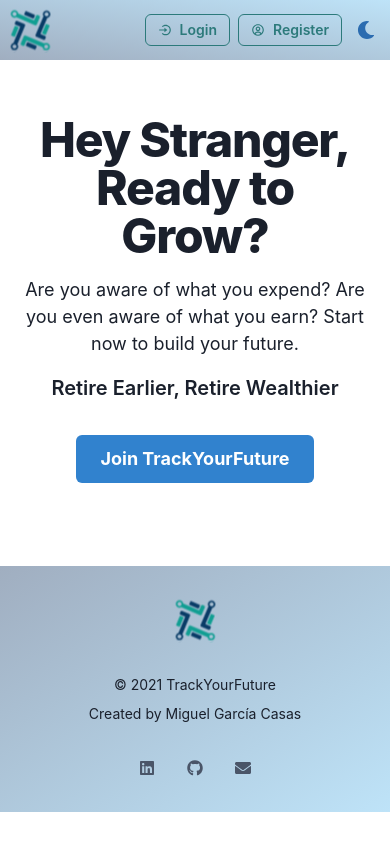
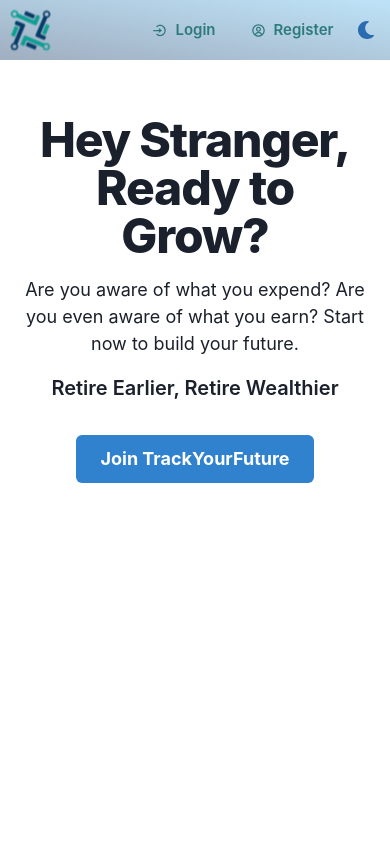
Before and after one commit to Miguel-g-c/TrackYourFuture, a React (Create React App) app in the folder tyf-ui/: page / in a window 390 px wide. Shown: the top 844 px of the page. Built offline with nearby package versions, Linux system fonts and the light colour scheme; the HTML template or start-up script is replaced by a standard one.

Commit message:
Re-style footer and navbar components

```diff
--- a/tyf-ui/src/App.js
+++ b/tyf-ui/src/App.js
@@ -41,12 +41,7 @@ function App() {
     <Router>
       <ChakraProvider theme={theme}>
         <Navbar user={user} handleLogout={handleLogout} handleOpen={onOpen} />
-        <Box
-          className="main"
-          textAlign="center"
-          fontSize="xl"
-          minH={{ base: '60vh', md: '75vh', lg: '85vh' }}
-        >
+        <Box className="main" textAlign="center" fontSize="xl" minH="100vh">
           <Sidebar isOpen={isOpen} onClose={onClose} />
           <Switch>
             <Route path="/login">
--- a/tyf-ui/src/components/Footer.css
+++ b/tyf-ui/src/components/Footer.css
@@ -1,13 +1,5 @@
 footer {
-  position: fixed;
+  position: static;
   bottom: 0;
   width: 100%;
 }
-
-@media (max-width: 600px) {
-  footer {
-    position: static;
-    bottom: 0;
-    width: 100%;
-  }
-}
--- a/tyf-ui/src/components/Navbar.js
+++ b/tyf-ui/src/components/Navbar.js
@@ -1,6 +1,6 @@
-import React from 'react'
+import React, { useState, useEffect } from 'react'
 import PropTypes from 'prop-types'
-import { Link, NavLink } from 'react-router-dom'
+import { Link, NavLink, useLocation } from 'react-router-dom'
 import {
   Flex,
   Box,
@@ -22,6 +22,22 @@ export const Navbar = props => {
     'linear(to-tr, gray.400, blue.100)',
     'linear(to-tr, black, purple.900)'
   )
+  const location = useLocation()
+
+  const [active, setActive] = useState({
+    login: false,
+    register: false,
+  })
+
+  useEffect(() => {
+    for (const property in active) {
+      if (location.pathname.replace('/', '') === property) {
+        setActive(prevActive => ({ ...prevActive, [property]: true }))
+      } else {
+        setActive(prevActive => ({ ...prevActive, [property]: false }))
+      }
+    }
+  }, [location])
 
   return (
     <Flex as="nav" className="navbar" bgGradient={bg}>
@@ -48,8 +64,10 @@ export const Navbar = props => {
           <Button
             leftIcon={<BiLogOutCircle />}
             size="sm"
-            variant="outline"
+            variant="ghost"
             colorScheme="teal"
+            fontSize="15px"
+            width="100px"
             onClick={() => {
               props.handleLogout()
             }}
@@ -57,14 +75,26 @@ export const Navbar = props => {
             Logout
           </Button>
         ) : (
-          <ButtonGroup size="sm" variant="outline" spacing="2">
+          <ButtonGroup size="sm" spacing="2">
             <NavLink to="/login">
-              <Button leftIcon={<BiLogInCircle />} colorScheme="teal">
+              <Button
+                leftIcon={<BiLogInCircle />}
+                colorScheme="teal"
+                fontSize="15px"
+                width="100px"
+                variant={active.login ? 'outline' : 'ghost'}
+              >
                 Login
               </Button>
             </NavLink>
             <NavLink to="/register">
-              <Button leftIcon={<BiUserCircle />} colorScheme="teal">
+              <Button
+                leftIcon={<BiUserCircle />}
+                colorScheme="teal"
+                fontSize="15px"
+                width="100px"
+                variant={active.register ? 'outline' : 'ghost'}
+              >
                 Register
               </Button>
             </NavLink>
--- a/tyf-ui/src/components/RegisterForm.js
+++ b/tyf-ui/src/components/RegisterForm.js
@@ -53,7 +53,7 @@ export const RegisterForm = props => {
     }
   }, [password, confirmPassword])
 
-  function getCurrencySymbol(ticker) {
+  function getCurrencySymbolandPosition(ticker) {
     return currencies.reduce(
       (a, obj) => (
         obj.ticker === ticker && a.push([obj.symbol, obj.position]), a
@@ -71,14 +71,14 @@ export const RegisterForm = props => {
 
   function format(val) {
     if (currencies.length === 0) return val
-    const [symbol, position] = getCurrencySymbol(currency)
+    const [symbol, position] = getCurrencySymbolandPosition(currency)
     if (position === 'start') return `${symbol} ${val}`
     return `${val} ${symbol}`
   }
 
   function parse(val) {
     if (currencies.length === 0) return val
-    const symbol = getCurrencySymbol(currency)[0]
+    const symbol = getCurrencySymbolandPosition(currency)[0]
     return val.replace(`${symbol}`, '').trim()
   }
 
```
Also changed, not shown: 1 other file (tests, documents, lock files or other folders).
